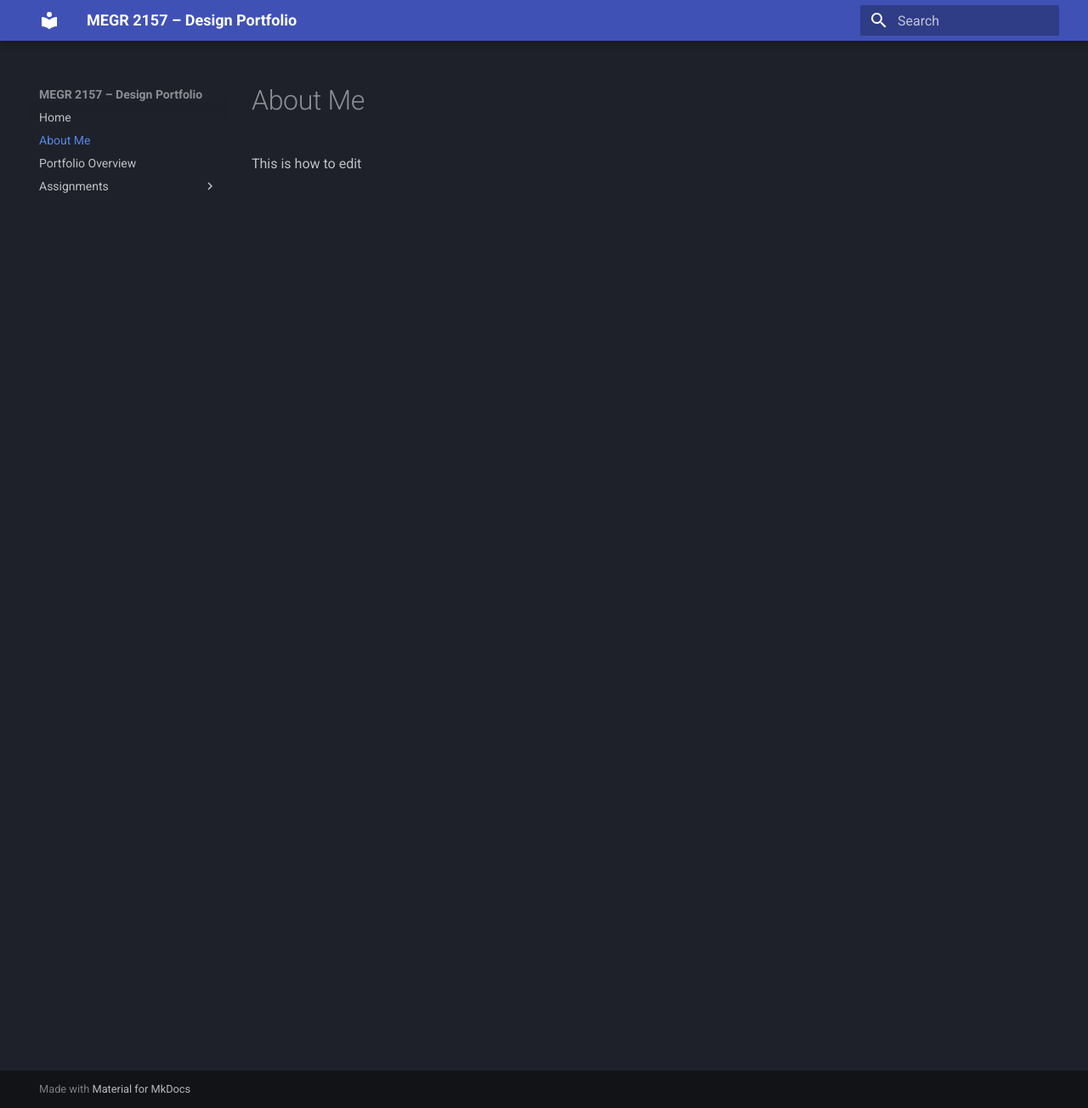
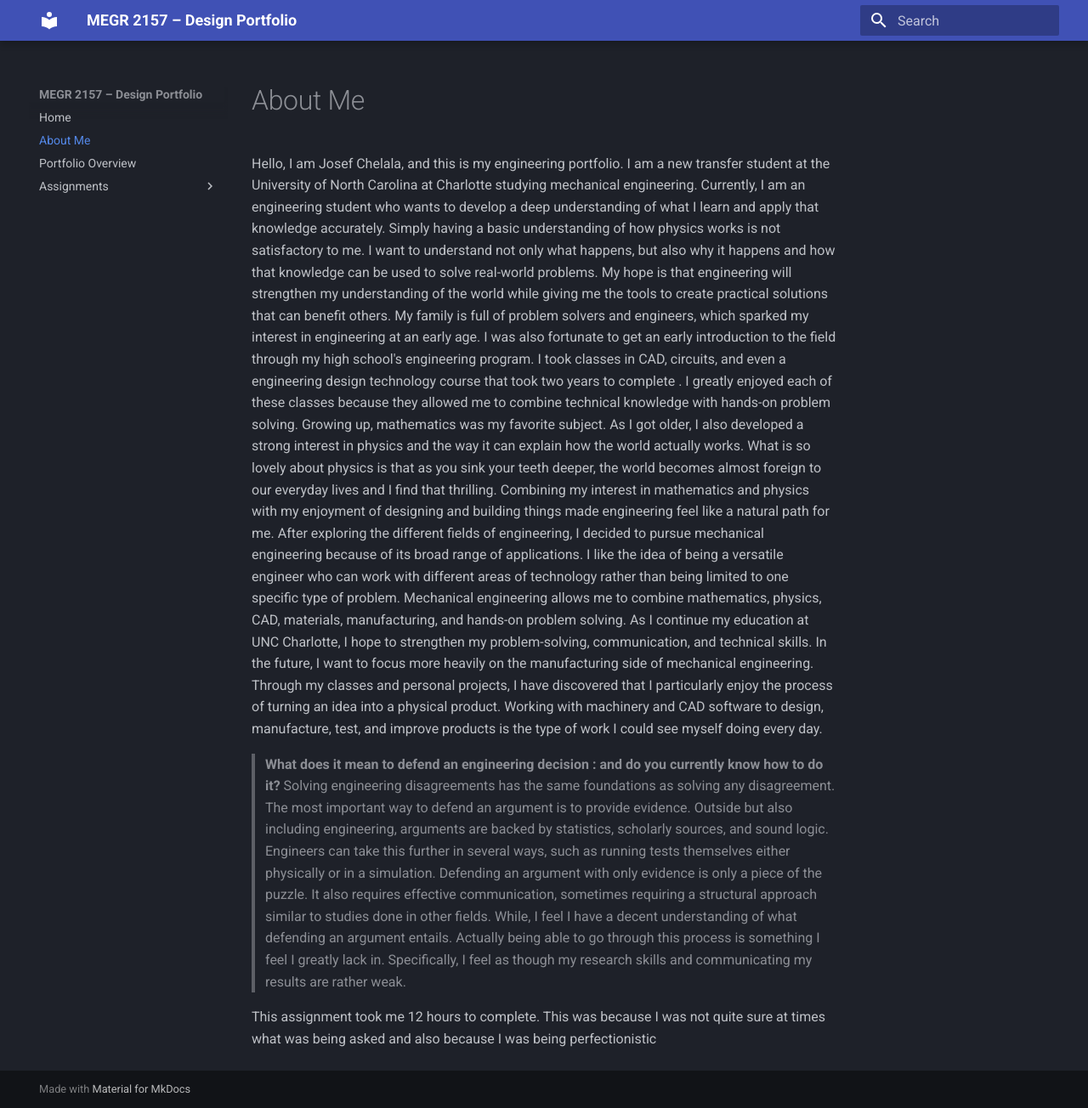
Before and after one commit to josef-chelala/megr2157-portfolio, an MkDocs documentation site: the page built from docs/aboutme/index.md, in a window 1280 px wide and 1304 px high. Shown: the whole window at 85% size. Built offline with MkDocs 1.6.1 and Material for MkDocs 9.7.7, drawn with Linux system fonts in a browser that asks for light colours.

Commit message:
Update index.md
Added my work onto the about page

```diff
--- a/docs/aboutme/index.md
+++ b/docs/aboutme/index.md
@@ -1,2 +1,14 @@
 #About Me
-This is how to edit
+Hello, I am Josef Chelala, and this is my engineering portfolio. I am a new transfer student at the University of North Carolina at Charlotte studying mechanical engineering.
+Currently, I am an engineering student who wants to develop a deep understanding of what I learn and apply that knowledge accurately. Simply having a basic understanding of how physics works is not satisfactory to me. I want to understand not only what happens, but also why it happens and how that knowledge can be used to solve real-world problems. My hope is that engineering will strengthen my understanding of the world while giving me the tools to create practical solutions that can benefit others.
+My family is full of problem solvers and engineers, which sparked my interest in engineering at an early age. I was also fortunate to get an early introduction to the field through my high school's engineering program. I took classes in CAD, circuits, and even a engineering design technology course that took two years to complete . I greatly enjoyed each of these classes because they allowed me to combine technical knowledge with hands-on problem solving.
+Growing up, mathematics was my favorite subject. As I got older, I also developed a strong interest in physics and the way it can explain how the world actually works. What is so lovely about physics is that as you sink your teeth deeper, the world becomes almost foreign to our everyday lives and I find that thrilling. Combining my interest in mathematics and physics with my enjoyment of designing and building things made engineering feel like a natural path for me.
+After exploring the different fields of engineering, I decided to pursue mechanical engineering because of its broad range of applications. I like the idea of being a versatile engineer who can work with different areas of technology rather than being limited to one specific type of problem. Mechanical engineering allows me to combine mathematics, physics, CAD, materials, manufacturing, and hands-on problem solving.
+As I continue my education at UNC Charlotte, I hope to strengthen my problem-solving, communication, and technical skills. In the future, I want to focus more heavily on the manufacturing side of mechanical engineering. Through my classes and personal projects, I have discovered that I particularly enjoy the process of turning an idea into a physical product. Working with machinery and CAD software to design, manufacture, test, and improve products is the type of work I could see myself doing every day.
+
+
+> **What does it mean to defend an engineering decision : and do you currently know how to do it?**
+Solving engineering disagreements has the same foundations as solving any disagreement. The most important way to defend an argument is to provide evidence. Outside but also including engineering, arguments are backed by statistics, scholarly sources, and sound logic. Engineers can take this further in several ways, such as running tests themselves either physically or in a simulation. Defending an argument with only evidence is only a piece of the puzzle. It also requires effective communication, sometimes requiring a structural approach similar to studies done in other fields.
+While, I feel I have a decent understanding of what defending an argument entails. Actually being able to go through this process is something I feel I greatly lack in. Specifically, I feel as though my research skills and communicating my results are rather weak.
+
+This assignment took me 12 hours to complete. This was because I was not quite sure at times what was being asked and also because I was being perfectionistic
```
